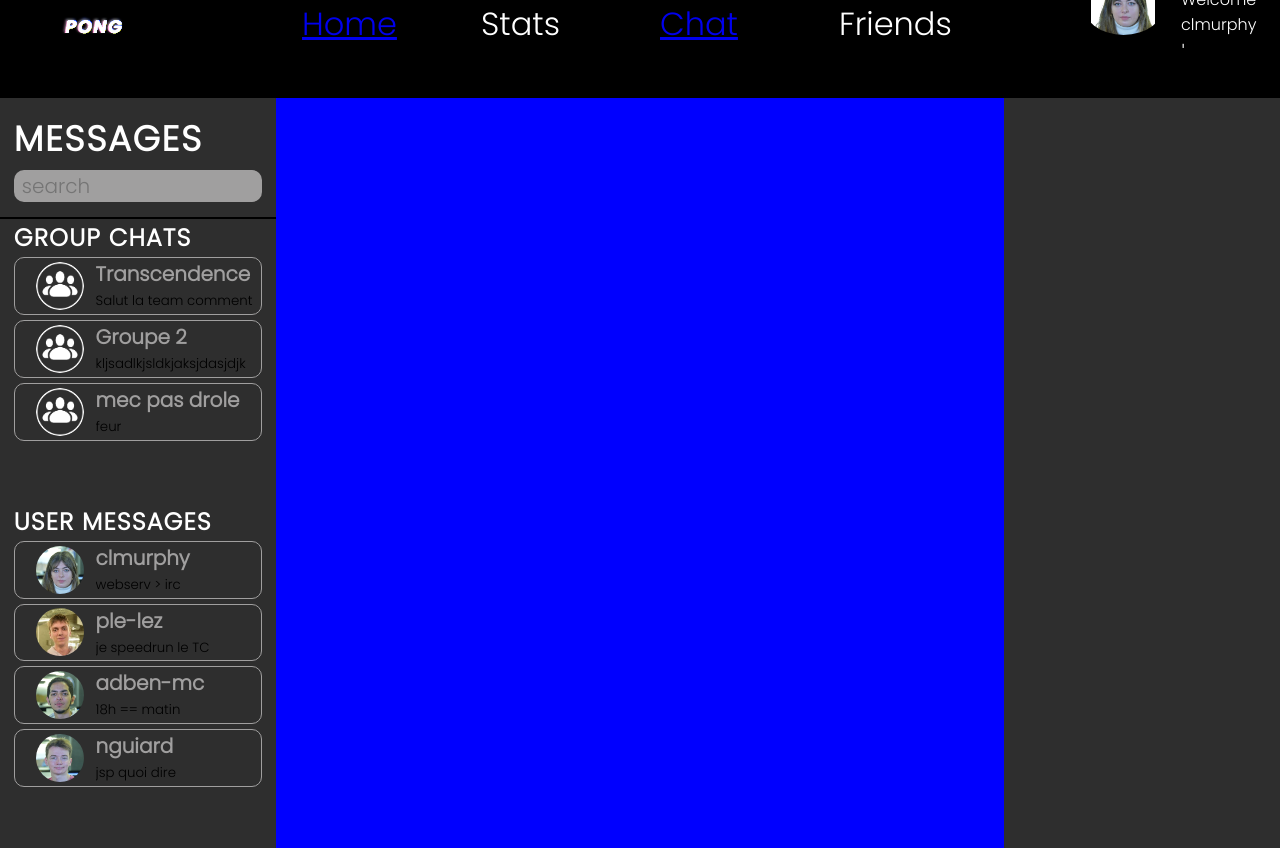
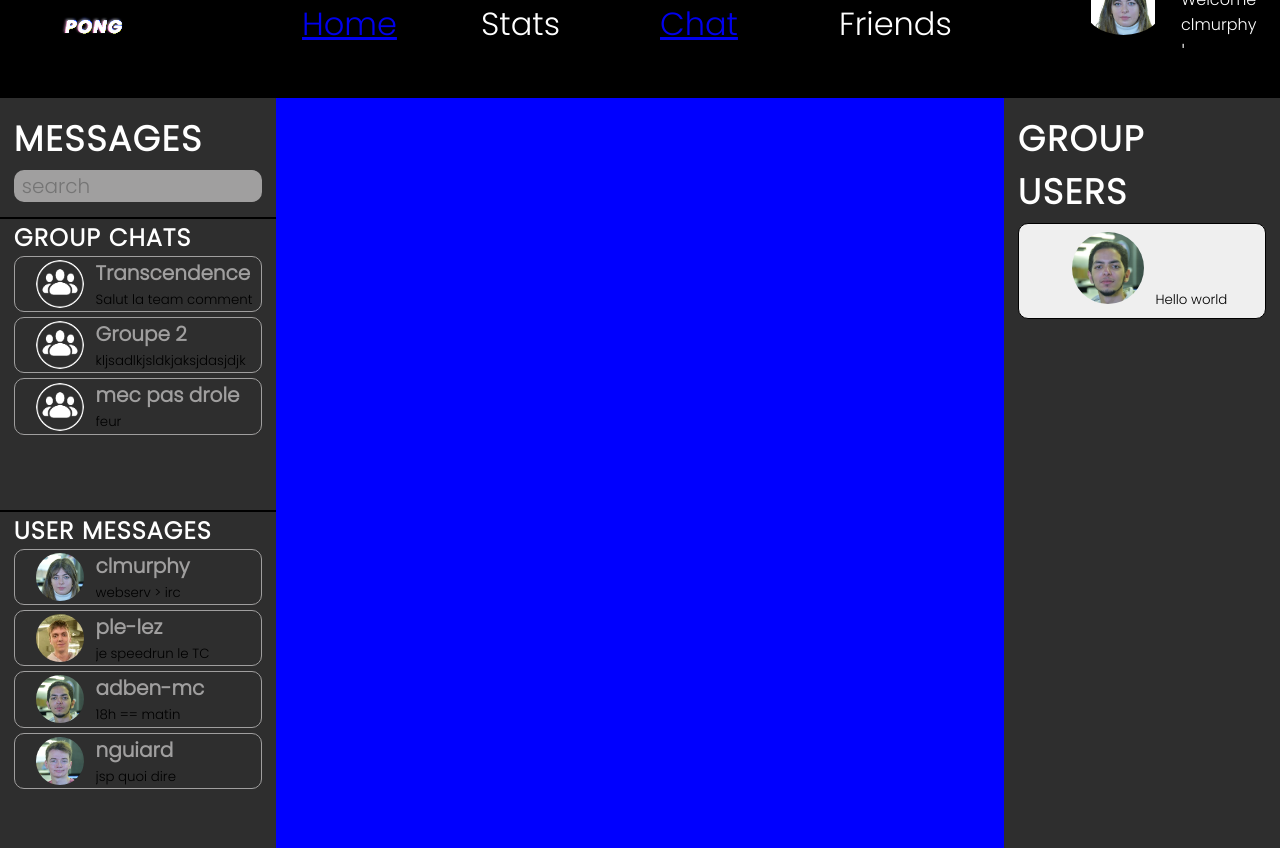
Before and after one commit to clodaghsmurphy/ft_transcendence, a React (Create React App) app in the folder pong_react_app/: page /chat in a window 1280 px wide. Built offline with nearby package versions, Linux system fonts and the light colour scheme.

Commit message:
Je vais organiser ca, je commit avant si jamais

```diff
--- a/pong_react_app/src/Chat.css
+++ b/pong_react_app/src/Chat.css
@@ -26,7 +26,6 @@
 	font-style: normal;
 	letter-spacing: 0.05em;
 	text-transform: uppercase;
-	/* text-align: right; */
 
 	display: flex;
 	flex-direction: row;
@@ -35,7 +34,6 @@
 	overflow: hidden;
 	object-fit: contain;
 	font-size: 35px;
-	/* background-color: lightslategrey; */
 	color: white;
 	border: 0px;
 	border-radius: 5px;
@@ -52,13 +50,6 @@
 	padding-left: 0.5rem;
 }
 
-.bar {
-	border-top: 2px solid black;
-	height: 0;
-	margin: 0;
-	margin-top: 10px;
-	width: 100%;
-}
 
 .lists {
 	display: flex;
@@ -107,6 +98,7 @@
 
 .chat-button:hover {
 	opacity: 0.7;
+	cursor: pointer;
 }
 
 .chat-button img {
@@ -115,7 +107,6 @@
 	flex: none;
 	height: 3rem;
 	width: auto;
-	/* width: 20%; */
 	border-radius: 50%;
 	margin-top: auto;
 	margin-bottom: auto;
@@ -135,7 +126,7 @@
 }
 
 .chatbox {
-    display: flex;
+	display: flex;
     flex-grow: 3;
 	flex-shrink: 1;
 	flex-basis: 500px;
@@ -144,7 +135,7 @@
 
 .group-members
 {
-    display: flex;
+	display: flex;
 	flex-grow: 1;
 	flex-shrink: 1;
 	flex-basis: 200px;
@@ -156,3 +147,66 @@
     background-color: #2E2E2E;
 	margin-bottom: 5%;
 }
+
+.group-members * {
+	margin-left: 5%;
+	margin-right: 5%;
+	margin-top: 0;
+	margin-bottom: 0;
+	width: 90%;
+	font-family: 'Poppins';
+}
+
+.group-members h1 {
+	font-family: 'Poppins';
+	font-weight: 900;
+	font-style: normal;
+	letter-spacing: 0.05em;
+	text-transform: uppercase;
+
+	display: flex;
+	flex-direction: row;
+	justify-content: left;
+	align-items: center;
+	overflow: hidden;
+	object-fit: contain;
+	font-size: 35px;
+	color: white;
+	border: 0px;
+	border-radius: 5px;
+
+	margin-top: 5%;
+}
+
+.users-box {
+	border: solid 1px black;
+	border-radius: 10px;
+	height: 6rem;
+}
+
+.users-box img {
+	justify-content: left;
+	aspect-ratio: 1 / 1;
+	flex: none;
+	height: 4.5rem;
+	width: auto;
+	border-radius: 50%;
+	margin-top: auto;
+	margin-bottom: auto;
+	margin-left: 15px;
+	margin-right: 5%;
+}
+
+.users-box:hover {
+	cursor: pointer;
+	opacity: 0.7;
+}
+
+.bar {
+	border-top: 2px solid black;
+	height: 0;
+	margin: 0;
+	margin-top: 10px;
+	width: 100%;
+	flex: 0;
+}
--- a/pong_react_app/src/Chat.tsx
+++ b/pong_react_app/src/Chat.tsx
@@ -56,6 +56,7 @@ function Chat()
 					</div>
 				</div>
 
+				<div className='bar'></div>
 				<div className='lists'>
 					<h1>User messages</h1>
 
@@ -94,9 +95,19 @@ function Chat()
 					eviter qu'elles depacent de la fenetre				*/}
 				<div style={{flex: 1}}></div>
 			</div>
+
             <div className="chatbox"></div>
+
             <div className="group-members">
+				<h1>Group users</h1>
 
+
+				<button
+					// style={{background-color: '#A09F9F'}} couleur conditionnelle (bloque/ami/autre)
+					className='users-box'>
+					<img src={adam}></img>
+					Hello world
+				</button>
 			</div>
         </main>
         </div>
```
